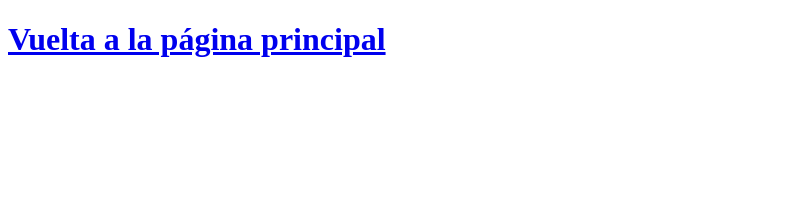
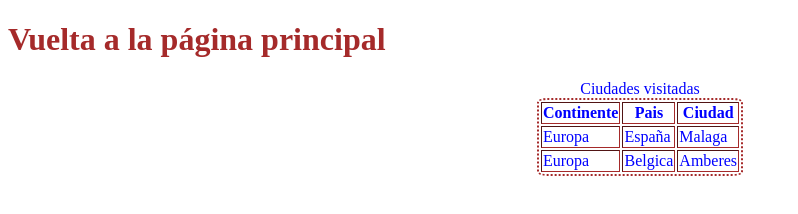
Before and after one commit to Zryderace/disenioInterfaces, a plain HTML site: page actividad 0/ciudades.html in a window 1280 px wide. Shown: the whole page, without its empty margins (0-798 px from the left). Drawn offline with Linux system fonts and the light colour scheme.

Commit message:
ciudades

```diff
--- a/actividad 0/ciudades.html
+++ b/actividad 0/ciudades.html
@@ -4,8 +4,15 @@
     <meta charset="UTF-8">
     <meta name="viewport" content="width=device-width, initial-scale=1.0">
     <title>Document</title>
+    <link rel="stylesheet" href="css.css" />
 </head>
-<body>
+<body class="bodyCiudades">
     <a href="profile.html"><h1>Vuelta a la página principal</h1></a>
+    <table class="tablaCiudades" align="center" border="2">
+        <caption>Ciudades visitadas</caption>
+        <tr><th>Continente</th><th>Pais</th><th>Ciudad</th></tr>
+        <tr><td>Europa</td><td>España</td><td>Malaga</td></tr>
+        <tr><td>Europa</td><td>Belgica</td><td>Amberes</td></tr>
+    </table>
 </body>
 </html>
--- a/actividad 0/css.css
+++ b/actividad 0/css.css
@@ -26,3 +26,13 @@ a {
 a:visited {
     color:aliceblue;
 }
+
+.tablaCiudades{
+  color:blue;
+  border-radius: 5%;
+
+}
+
+.bodyCiudades{
+  background-color: #fff;
+}
```
